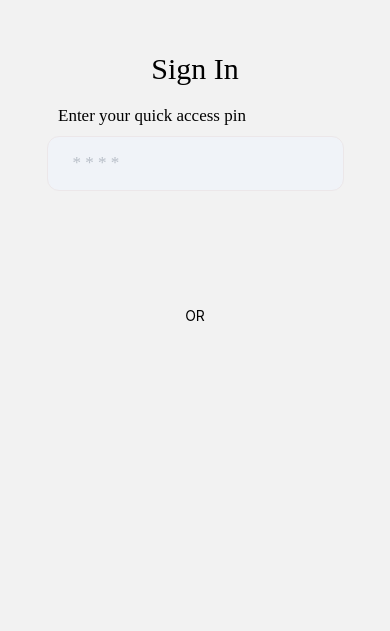
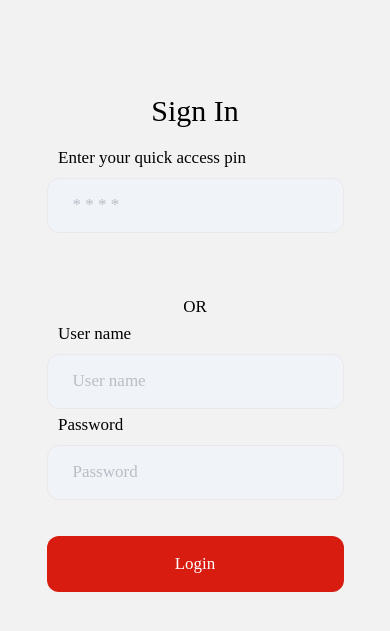
Before and after one commit to SangeethSujith/EZMenu, a React Native app: screen /Login in a window 390 px wide. Shown: the part 115-746 px from the top of the page. Built offline with nearby package versions, Linux system fonts and the light colour scheme.

Commit message:
FRONT LOGIN PAGE

```diff
--- a/assets/screens/Login.js
+++ b/assets/screens/Login.js
@@ -1,5 +1,5 @@
 /* eslint-disable prettier/prettier */
-import {Text, View, StatusBar, SafeAreaView, TextInput} from 'react-native';
+import {Text, View, StatusBar, SafeAreaView, TextInput, TouchableOpacity} from 'react-native';
 import React from 'react';
 import Design from '../styles/Design';
 const Login = ({navigation}) => {
@@ -20,8 +20,22 @@ const Login = ({navigation}) => {
           placeholderTextColor="rgba(130,139,154,0.5)"
         />
       </View>
+      <View><Text style={Design.or}>OR</Text></View>
       <View style={Design.bottomhalf}>
-        <Text style={Design.or}>OR</Text>
+        <Text style={Design.h2}>User name</Text>
+        <TextInput style={Design.input}
+        placeholder="User name"
+        placeholderTextColor="rgba(130,139,154,0.5)"
+        />
+         <Text style={Design.h2}>Password</Text>
+        <TextInput style={Design.input}
+        placeholder="Password"
+        secureTextEntry={true}
+        placeholderTextColor="rgba(130,139,154,0.5)"
+        />
+        <TouchableOpacity style={Design.btn}>
+            <Text style={Design.btntxt}>Login</Text>
+        </TouchableOpacity>
       </View>
     </SafeAreaView>
   );
--- a/assets/styles/Design.js
+++ b/assets/styles/Design.js
@@ -7,16 +7,16 @@ const Design = StyleSheet.create({
     justifyContent: 'center',
   },
   tophalf: {
-    height: windowheight / 2,
-    paddingTop: 30,
+    height: windowheight / 3,
     paddingHorizontal:30,
     width: '100%',
     justifyContent:'center',
   },
   bottomhalf: {
-    height: windowheight / 2,
+    height: windowheight / 3,
     width: '100%',
-    alignItems: 'center',
+    justifyContent:'center',
+    paddingHorizontal:30,
   },
   h1: {
     fontSize: 30,
@@ -32,6 +32,12 @@ const Design = StyleSheet.create({
     marginLeft:28,
     marginBottom:10,
   },
+  or:{
+    fontFamily:'poppinsmedium',
+    color:'#000',
+    fontSize:17,
+    alignSelf:'center',
+  },
   input: {
     borderRadius: 12,
     borderWidth: 1,
@@ -45,6 +51,22 @@ const Design = StyleSheet.create({
     fontFamily:'poppinsmedium',
     alignSelf:'center',
     lineHeight:20,
+    marginBottom:6,
+  },
+  btn:{
+    width:'90%',
+    backgroundColor:'#D91C10',
+    alignItems:'center',
+    alignSelf:'center',
+    borderRadius:12,
+    height:56,
+    marginTop:30,
+    justifyContent:'center',
+  },
+  btntxt:{
+    fontFamily:'poppinsregular',
+    color:'#fff',
+    fontSize:17,
   },
 });
 
```
